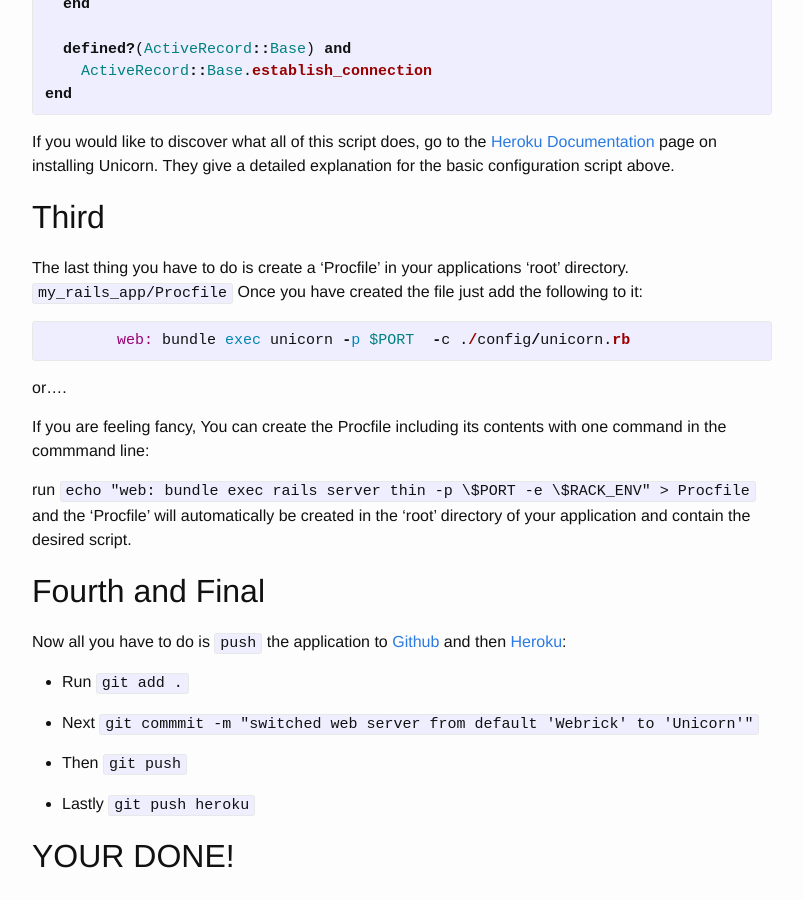
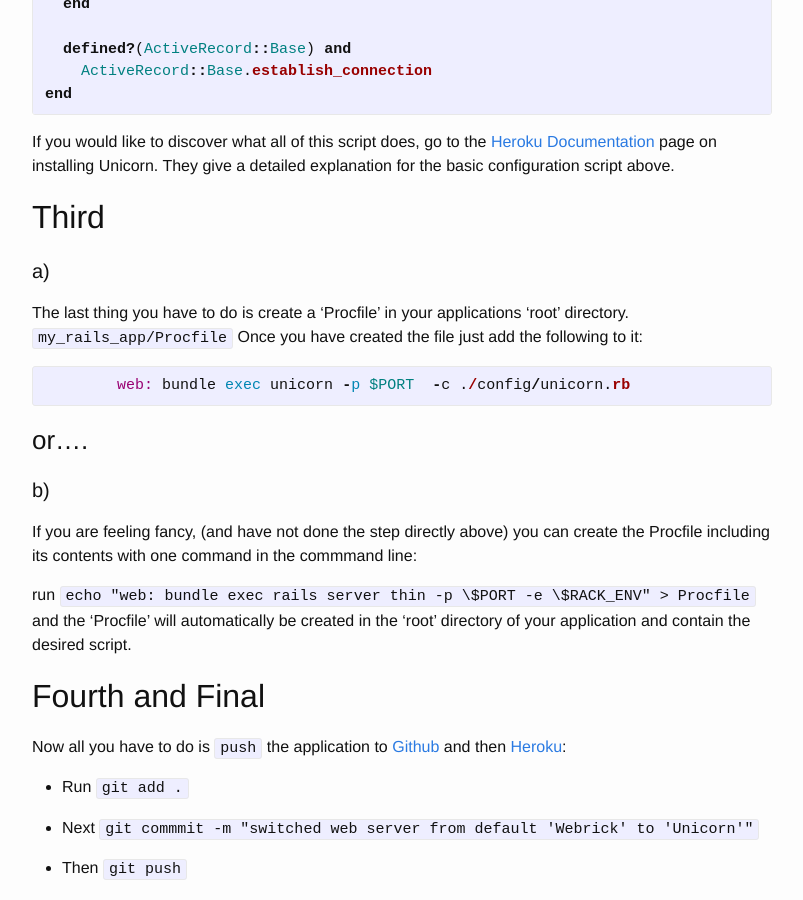
Before and after one commit to chrislabarge/chrislabarge.github.io, a Jekyll site: the page built from _posts/2014-10-16-unicorn-server.markdown, in a window 1280 px wide and 900 px high, scrolled down 1636 px. Shown: the whole window, without its empty margins (238-1041 px from the left). Built offline with Jekyll 4.4.1, drawn with Linux system fonts in a browser that asks for light colours.

Commit message:
I think I'm done with content

```diff
--- a/_posts/2014-10-16-unicorn-server.markdown
+++ b/_posts/2014-10-16-unicorn-server.markdown
@@ -79,6 +79,7 @@ on installing Unicorn.  They give a detailed explanation for the basic configura
 
 ##Third
 
+####a)
 
 The last thing you have to do is create a 'Procfile' in your applications 'root' directory. `my_rails_app/Procfile`
 Once you have created the file just add the following to it:
@@ -87,10 +88,11 @@ Once you have created the file just add the following to it:
 	web: bundle exec unicorn -p $PORT  -c ./config/unicorn.rb
 {% endhighlight %}
 
-or....
+###or....
 
-If you are feeling fancy,
-You can create the Procfile including its contents with one command in the commmand line:
+####b)
+If you are feeling fancy, (and have not done the step directly above)
+you can create the Procfile including its contents with one command in the commmand line:
 
 run `echo "web: bundle exec rails server thin -p \$PORT -e \$RACK_ENV" > Procfile`
 and the 'Procfile' will automatically be created in the 'root' directory of your application and contain
```
Also changed, not shown: other parts of _posts/2014-10-16-unicorn-server.markdown (+1 -1 lines), about.md (+2 -2 lines), 1 other file.
